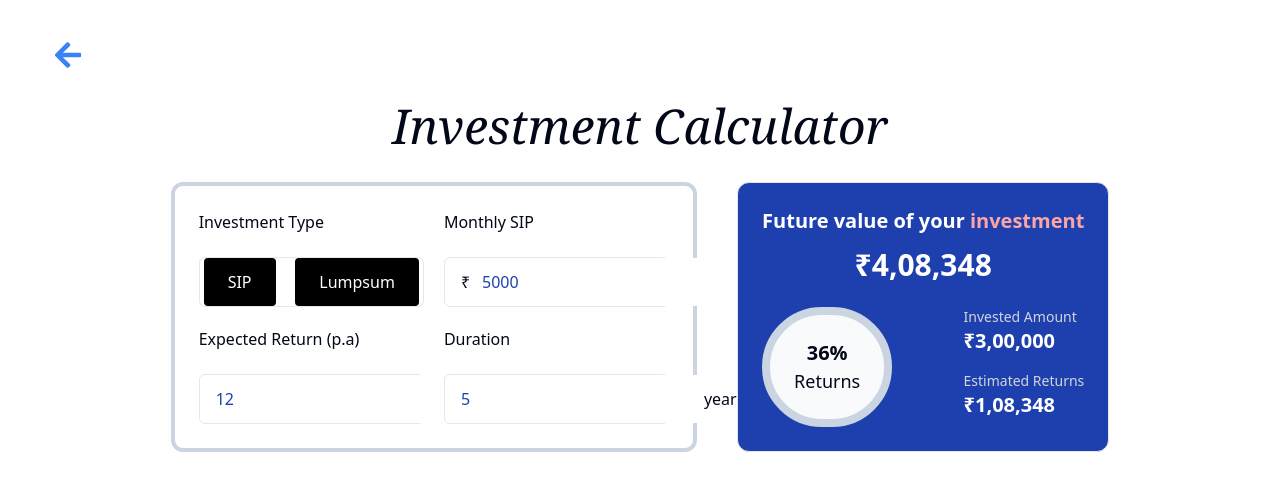
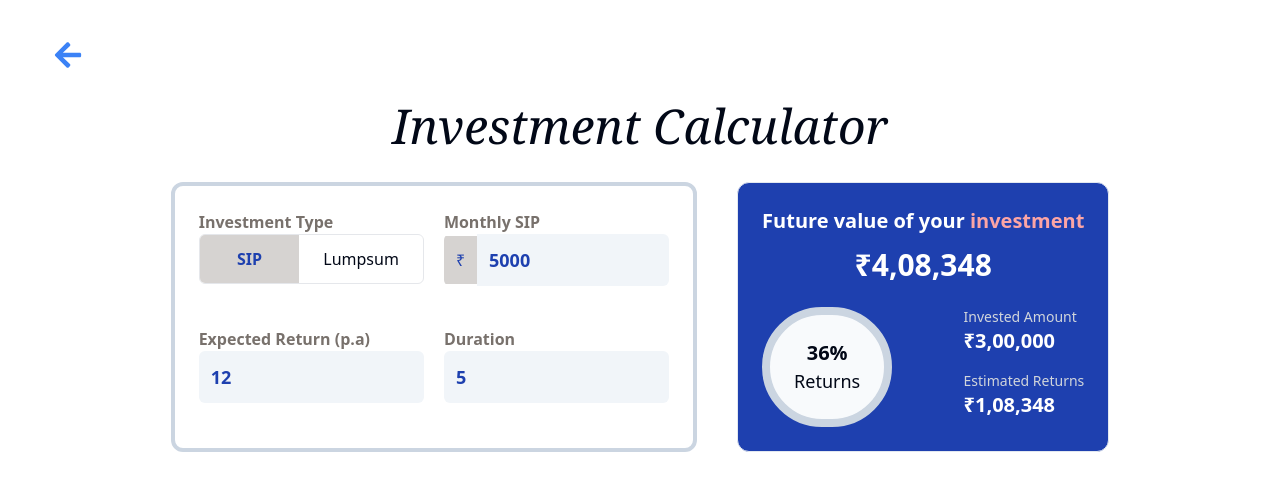
Before and after one commit to shahbaz4783/rapidtoolkit, a React (Vite) app: page /investment-calculator in a window 1280 px wide. Shown: the top 490 px of the page. Built offline with nearby package versions, Linux system fonts and the light colour scheme.

Commit message:
improve ui and made component for wrapping

```diff
--- /dev/null
+++ b/src/components/InputWrapper.tsx
@@ -0,0 +1,9 @@
+export const InputWrapper: React.FC<InputWrapper> = ({
+	children,
+}) => {
+	return (
+		<div className='flex items-center flex-1 overflow-hidden rounded-md'>
+			{children}
+		</div>
+	);
+};
--- a/src/components/InvestmentInputField.tsx
+++ b/src/components/InvestmentInputField.tsx
@@ -1,6 +1,8 @@
 import { NumInput } from './NumInput';
-import { Button } from './Button';
-
+import { Switch } from './Switch';
+import { InputWrapper } from './InputWrapper';
+import { SwitchWrapper } from './SwitchWrapper';
+import { Label } from './Label';
 
 export const InvestmentInputField: React.FC<InputFieldFunction> = ({
 	userInput,
@@ -9,60 +11,62 @@ export const InvestmentInputField: React.FC<InputFieldFunction> = ({
 	onInvestmentTypeChange,
 }) => {
 	return (
-		<section className='md:w-4/12 grid grid-cols-1 lg:grid-cols-2 gap-5 justify-center flex-1 border-4 border-slate-300 rounded-xl p-6'>
-			<article className='flex flex-col'>
-				<label className='flex-1' htmlFor='sip'>
-					Investment Type
-				</label>
-				<div className='flex justify-between gap-2 content-stretch items-center flex-1 px-1 border border-gray-200 rounded-md'>
-					<Button title='SIP' onClick={() => onInvestmentTypeChange('SIP')} />
-					<Button
+		<section className='md:w-4/12 grid grid-cols-1 lg:grid-cols-2 gap-5 justify-center overflow-hidden flex-1 border-4 border-slate-300 rounded-xl p-6'>
+			<article className=''>
+				<Label htmlFor='investment-type' title='Investment Type' />
+				<SwitchWrapper>
+					<Switch
+						title='SIP'
+						onClick={() => onInvestmentTypeChange('SIP')}
+						isActive={investmentType === 'SIP'}
+					/>
+					<Switch
 						title='Lumpsum'
 						onClick={() => onInvestmentTypeChange('Lumpsum')}
+						isActive={investmentType === 'Lumpsum'}
 					/>
-				</div>
+				</SwitchWrapper>
 			</article>
 
-			<article className='flex flex-col'>
-				<label className='flex-1' htmlFor='sip'>
-					{investmentType === 'SIP' ? 'Monthly SIP' : 'Total Investment'}
-				</label>
-				<div className='flex items-center flex-1 px-4 border border-gray-200 rounded-md'>
-					<span>₹</span>
+			<article className=''>
+				<Label
+					htmlFor='sip'
+					title={investmentType === 'SIP' ? 'Monthly SIP' : 'Total Investment'}
+				/>
+				<InputWrapper>
+					<span className='bg-stone-300 text-blue-800 p-3'>₹</span>
 					<NumInput
 						value={userInput.monthlySIP}
 						onChange={(e) => onChangeProp('monthlySIP', e.target.value)}
 						id='sip'
 					/>
-				</div>
+				</InputWrapper>
 			</article>
 
-			<article className='flex flex-col'>
-				<label className='flex-1' htmlFor='roi'>
-					Expected Return (p.a)
-				</label>
-				<div className='flex items-center flex-1 px-1 border border-gray-200 rounded-md'>
+			<article className=''>
+				<Label htmlFor='roi' title='Expected Return (p.a)' />
+				<InputWrapper>
 					<NumInput
 						value={userInput.ROI}
 						onChange={(e) => onChangeProp('ROI', e.target.value)}
 						id='roi'
 					/>
-					<span>%</span>
-				</div>
+					<span className='bg-stone-300 text-blue-800 p-3'>%</span>
+				</InputWrapper>
 			</article>
 
-			<article className='flex flex-col'>
-				<label className='flex-1' htmlFor='duration'>
-					Duration
-				</label>
-				<div className='flex items-center flex-1 px-1 border border-gray-200 rounded-md'>
+			<article className=''>
+				<Label htmlFor='duration' title='Duration' />
+				<InputWrapper>
 					<NumInput
 						value={userInput.duration}
 						onChange={(e) => onChangeProp('duration', e.target.value)}
 						id='duration'
 					/>
-					<span>{userInput.duration >= 2 ? 'years' : 'year'}</span>
-				</div>
+					<span className='bg-stone-300 text-blue-800 p-3'>
+						{userInput.duration >= 2 ? 'years' : 'year'}
+					</span>
+				</InputWrapper>
 			</article>
 		</section>
 	);
--- /dev/null
+++ b/src/components/Label.tsx
@@ -0,0 +1,10 @@
+export const Label: React.FC<LabelProps> = ({ htmlFor, title }) => {
+	return (
+		<label
+			htmlFor={htmlFor}
+			className='flex-1 font-semibold antialiased text-stone-500'
+		>
+			{title}
+		</label>
+	);
+};
--- a/src/components/NumInput.tsx
+++ b/src/components/NumInput.tsx
@@ -1,9 +1,8 @@
-
 export const NumInput: React.FC<Input> = ({ ...props }) => {
 	return (
 		<input
 			type='number'
-			className='p-3 focus:outline-none focus:border-blue-500 rounded-md text-blue-800'
+			className='p-3 flex-1 md:text-lg font-bold antialiased focus:outline-none focus:border-blue-500 text-blue-800 bg-slate-100'
 			{...props}
 		/>
 	);
--- /dev/null
+++ b/src/components/Switch.tsx
@@ -0,0 +1,12 @@
+export const Switch: React.FC<Button> = ({ title, isActive, ...props }) => {
+	return (
+		<button
+			{...props}
+			className={`flex-1 p-3 px-6 cursor-pointer transition-all ${
+				isActive ? 'bg-stone-300 text-blue-800 font-bold ' : 'hover:bg-stone-200'
+			}`}
+		>
+			{title}
+		</button>
+	);
+};
--- /dev/null
+++ b/src/components/SwitchWrapper.tsx
@@ -0,0 +1,7 @@
+export const SwitchWrapper: React.FC<InputWrapper> = ({ children }) => {
+	return (
+		<div className='flex justify-between overflow-hidden content-stretch items-center flex-1 border border-gray-200 rounded-md'>
+			{children}
+		</div>
+	);
+};
--- a/src/interfaces/Button.ts
+++ b/src/interfaces/Button.ts
@@ -1,4 +1,5 @@
 interface Button {
 	title: string;
-	onClick?: (React.MouseEventHandler<HTMLButtonElement>);
+	onClick?: React.MouseEventHandler<HTMLButtonElement>;
+	isActive?: boolean;
 }
```
Also changed, not shown: src/interfaces/Wrapper.ts (+9 -0 lines).
